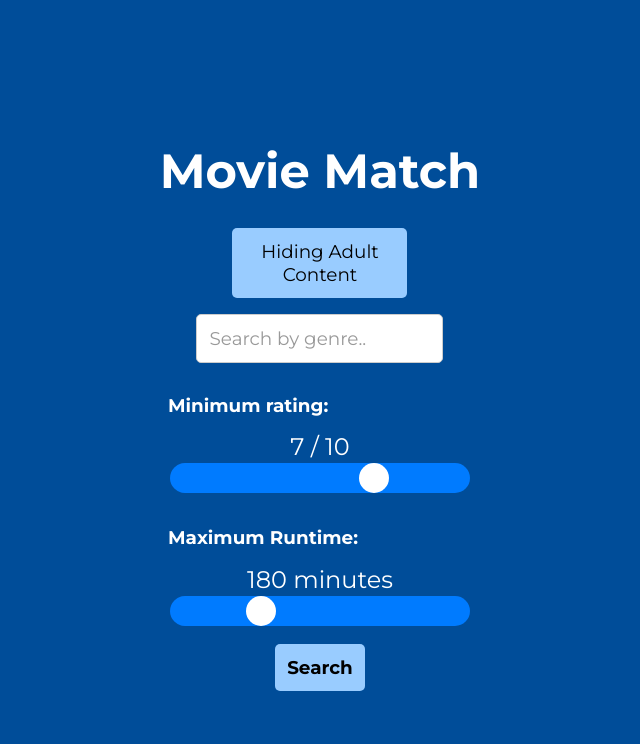
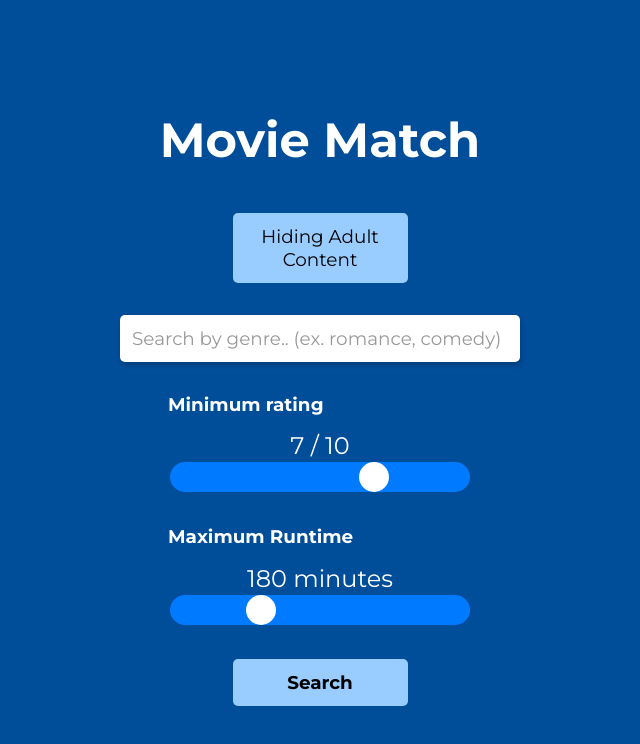
Before and after one commit to riya-dev/movie-oracle, a Next.js app in the folder website/: page / in a window 1280 px wide. Shown: the top 744 px of the page, without its empty margins (320-960 px from the left). Built offline with nearby package versions, Linux system fonts and the light colour scheme.

Commit message:
Many stylistic edits. Search modules stay within nav bar after animation.

```diff
--- a/website/components/NavBar.tsx
+++ b/website/components/NavBar.tsx
@@ -66,10 +66,10 @@ const NavBar = ({ onMoviesFetched }) => {
       <div className="navbar" style={{ height: navbarHeight }}>
         <form onSubmit={handleSearch} className={`form-container ${isTransformed ? 'transformed' : ''}`}>
           <a href="#">
-            <h1>Movie Match</h1>
+            <h1 className={`h1 ${isTransformed ? 'transformed' : ''}`}>Movie Match</h1>
           </a>
           <div className="form-item">
-            <button type="button" className="btn-adult" onClick={handleToggleAdultContent}>
+            <button type="button" className={`shiny-button ${isTransformed ? 'transformed' : ''}`} onClick={handleToggleAdultContent}>
               {showAdultContent ? 'Showing Adult Content' : 'Hiding Adult Content'}
             </button>
           </div>
@@ -77,8 +77,8 @@ const NavBar = ({ onMoviesFetched }) => {
           <div className="form-item">
             <input
               type="text"
-              placeholder="Search by genre.."
-              className='search-bar'
+              placeholder="Search by genre.. (ex. romance, comedy)"
+              className={`search-bar ${isTransformed ? 'transformed' : ''}`}
               value={genreSearch}
               name="genre"
               onChange={handleGenreSearchChange}
@@ -87,12 +87,12 @@ const NavBar = ({ onMoviesFetched }) => {
 
 
           <div className="form-item">
-            <h2>Minimum rating:</h2>
+            <h2>Minimum rating</h2>
             <div className='slider'>
               <label htmlFor="minRating">{ratingSliderValue} / 10</label>
               <input
                 type="range"
-                className="slider"
+                className={`slider ${isTransformed ? 'transformed' : ''}`}
                 min="0"
                 max="10"
                 step="0.5"
@@ -104,14 +104,13 @@ const NavBar = ({ onMoviesFetched }) => {
             </div>
           </div>
 
-
           <div className="form-item">
-            <h2>Maximum Runtime:</h2>
+            <h2>Maximum Runtime</h2>
             <div className='slider'>
               <label htmlFor="maxRuntime">{runtimeSliderValue} minutes</label>
               <input
                 type="range"
-                className="slider"
+                className={`slider ${isTransformed ? 'transformed' : ''}`}
                 min="15"
                 max="600"
                 step="5"
@@ -124,7 +123,7 @@ const NavBar = ({ onMoviesFetched }) => {
           </div>
 
           <div className="form-item">
-            <button type="submit" className="btn">
+            <button type="submit" className="shiny-search-button">
               Search
             </button>
           </div>
--- a/website/styles/components/_button.scss
+++ b/website/styles/components/_button.scss
@@ -12,6 +12,7 @@
     font-family: 'Montserrat', sans-serif;
     font-size: $font-size-md;
     font-weight: bold;
+    box-shadow: $base-box-shadow;
     transition: transform 0.2s ease, background-color 0.2s ease;
 }
 
@@ -51,3 +52,63 @@
         }
     }
 }
+
+@keyframes shine {
+    0% {
+        transform: translateX(-30px) rotate(-25deg);
+    }
+
+    100% {
+        transform: translateX(250px) rotate(-25deg);
+    }
+}
+
+@mixin shine {
+    margin: 1rem;
+    background: $tertiary;
+    font-family: 'Montserrat', sans-serif;
+    // color: #FFFFFF;
+    border: 0;
+    padding: 0.75rem 1.25rem;
+    width: 175px;
+    min-width: 50px;
+    font-size: $font-size-md;
+    cursor: pointer;
+    border-radius: math.div($base-border-radius, 4);
+    position: relative;
+    overflow: hidden;
+    transition: all 100ms linear;
+
+    &:hover {
+        transform: scale(1.10) rotate(-2.5deg);
+
+        &::after {
+            content: '';
+            display: block;
+            width: 175px;
+            min-width: 50px;
+            height: 175%;
+            background: rgb(255,255,255);
+            background: linear-gradient(90deg, rgba(255,255,255,0) 0%, rgba(255,255,255,1) 25%, rgba(255,255,255,1) 50%, rgba(255,255,255,1) 75%, rgba(255,255,255,0) 100%);
+            opacity: 0.5;
+            position: absolute;
+            top: -20px;
+            left: 0;
+            animation: shine 200ms linear;
+            transform: translateX(250px) rotate(-25deg);
+        }
+    }
+}
+
+.shiny-button {
+    @include shine;
+}
+
+.shiny-search-button {
+    @include shine;
+    font-weight: bold;
+
+    &.transformed {
+        width: 150px;
+    }
+}
--- a/website/styles/components/_card.scss
+++ b/website/styles/components/_card.scss
@@ -30,5 +30,5 @@
 }
 
 .card.hover{
-    transform: scale(1.05);
+    transform: scale(1.10);
 }
--- a/website/styles/components/_search-bar.scss
+++ b/website/styles/components/_search-bar.scss
@@ -6,17 +6,19 @@ $search-bar-placeholder-color: #999;
 $search-bar-focus-border: 2px solid #007bff;
 
 .search-bar {
-  width: 100%;
-  max-width: 400px;
+  // width: 100%;
+  width: 400px;
+  min-width: 100px;
   // margin: $base-margin;
   padding: $base-padding;
-  border: $search-bar-border;
+  // border: $search-bar-border;
+  border: 0;
   border-radius: math.div($base-border-radius, 4);
   box-sizing: border-box;
   font-size: $font-size-md;
   font-family: 'Montserrat', sans-serif;
-  // font-weight: bold;
   background-color: $search-bar-background;
+  box-shadow: $base-box-shadow;
   transition: transform 0.2s ease, background-color 0.2s ease;
 
     &::placeholder {
@@ -30,6 +32,11 @@ $search-bar-focus-border: 2px solid #007bff;
     }
 
     &:hover{
-      transform: scale(1.10);
+      // transform: scale(1.10);
+      transform: scale(1.10) rotate(-2.5deg);
+    }
+
+    &.transformed {
+      width: 187px;
     }
 }
--- a/website/styles/components/_texts.scss
+++ b/website/styles/components/_texts.scss
@@ -1,4 +1,9 @@
 $primary: #003566;
+
+.h1.transformed {
+    font-size: 2rem;
+    margin-left: 1rem;
+}
 
 .h2-alt {
     color: $primary;
--- a/website/styles/index.css
+++ b/website/styles/index.css
@@ -57,7 +57,7 @@ html {
 }
 
 .card.hover {
-  transform: scale(1.05);
+  transform: scale(1.1);
 }
 
 .btn {
@@ -71,6 +71,7 @@ html {
   font-family: "Montserrat", sans-serif;
   font-size: 1.15rem;
   font-weight: bold;
+  box-shadow: 1px 3px 5px rgba(0, 0, 0, 0.2);
   transition: transform 0.2s ease, background-color 0.2s ease;
 }
 .btn:hover {
@@ -88,6 +89,7 @@ html {
   font-family: "Montserrat", sans-serif;
   font-size: 1.15rem;
   font-weight: bold;
+  box-shadow: 1px 3px 5px rgba(0, 0, 0, 0.2);
   transition: transform 0.2s ease, background-color 0.2s ease;
   border: 2px solid #99ccff;
 }
@@ -107,6 +109,7 @@ html {
   font-family: "Montserrat", sans-serif;
   font-size: 1.15rem;
   font-weight: bold;
+  box-shadow: 1px 3px 5px rgba(0, 0, 0, 0.2);
   transition: transform 0.2s ease, background-color 0.2s ease;
   width: 175px;
   min-width: 50px;
@@ -127,12 +130,93 @@ html {
   font-family: "Montserrat", sans-serif;
   font-size: 1.15rem;
   font-weight: bold;
+  box-shadow: 1px 3px 5px rgba(0, 0, 0, 0.2);
   transition: transform 0.2s ease, background-color 0.2s ease;
   border: 2px solid #99ccff;
 }
 .btn-adult .btn-outlined:hover {
   background-color: #99ccff;
   transform: scale(1.1);
+}
+
+@keyframes shine {
+  0% {
+    transform: translateX(-30px) rotate(-25deg);
+  }
+  100% {
+    transform: translateX(250px) rotate(-25deg);
+  }
+}
+.shiny-button {
+  margin: 1rem;
+  background: #99ccff;
+  font-family: "Montserrat", sans-serif;
+  border: 0;
+  padding: 0.75rem 1.25rem;
+  width: 175px;
+  min-width: 50px;
+  font-size: 1.15rem;
+  cursor: pointer;
+  border-radius: 5px;
+  position: relative;
+  overflow: hidden;
+  transition: all 100ms linear;
+}
+.shiny-button:hover {
+  transform: scale(1.1) rotate(-2.5deg);
+}
+.shiny-button:hover::after {
+  content: "";
+  display: block;
+  width: 175px;
+  min-width: 50px;
+  height: 175%;
+  background: rgb(255, 255, 255);
+  background: linear-gradient(90deg, rgba(255, 255, 255, 0) 0%, rgb(255, 255, 255) 25%, rgb(255, 255, 255) 50%, rgb(255, 255, 255) 75%, rgba(255, 255, 255, 0) 100%);
+  opacity: 0.5;
+  position: absolute;
+  top: -20px;
+  left: 0;
+  animation: shine 200ms linear;
+  transform: translateX(250px) rotate(-25deg);
+}
+
+.shiny-search-button {
+  margin: 1rem;
+  background: #99ccff;
+  font-family: "Montserrat", sans-serif;
+  border: 0;
+  padding: 0.75rem 1.25rem;
+  width: 175px;
+  min-width: 50px;
+  font-size: 1.15rem;
+  cursor: pointer;
+  border-radius: 5px;
+  position: relative;
+  overflow: hidden;
+  transition: all 100ms linear;
+  font-weight: bold;
+}
+.shiny-search-button:hover {
+  transform: scale(1.1) rotate(-2.5deg);
+}
+.shiny-search-button:hover::after {
+  content: "";
+  display: block;
+  width: 175px;
+  min-width: 50px;
+  height: 175%;
+  background: rgb(255, 255, 255);
+  background: linear-gradient(90deg, rgba(255, 255, 255, 0) 0%, rgb(255, 255, 255) 25%, rgb(255, 255, 255) 50%, rgb(255, 255, 255) 75%, rgba(255, 255, 255, 0) 100%);
+  opacity: 0.5;
+  position: absolute;
+  top: -20px;
+  left: 0;
+  animation: shine 200ms linear;
+  transform: translateX(250px) rotate(-25deg);
+}
+.shiny-search-button.transformed {
+  width: 150px;
 }
 
 .navbar {
@@ -153,15 +237,16 @@ html {
   }
 }
 .search-bar {
-  width: 100%;
-  max-width: 400px;
+  width: 400px;
+  min-width: 100px;
   padding: 0.75rem;
-  border: 1px solid #ccc;
+  border: 0;
   border-radius: 5px;
   box-sizing: border-box;
   font-size: 1.15rem;
   font-family: "Montserrat", sans-serif;
   background-color: #fff;
+  box-shadow: 1px 3px 5px rgba(0, 0, 0, 0.2);
   transition: transform 0.2s ease, background-color 0.2s ease;
 }
 .search-bar::-moz-placeholder {
@@ -176,7 +261,10 @@ html {
   transform: scale(1.1);
 }
 .search-bar:hover {
-  transform: scale(1.1);
+  transform: scale(1.1) rotate(-2.5deg);
+}
+.search-bar.transformed {
+  width: 187px;
 }
 
 .slider {
@@ -218,7 +306,10 @@ html {
 }
 .slider input[type=range]:hover {
   opacity: 1;
-  transform: scale(1.1);
+  transform: scale(1.1) rotate(-2.5deg);
+}
+.slider input[type=range].transformed {
+  width: 150px;
 }
 .slider label {
   color: white;
@@ -233,6 +324,11 @@ html {
   flex-direction: column;
   gap: 1rem;
   margin: auto;
+  align-items: center;
+  align-content: center;
+}
+.form-container.transformed {
+  flex-direction: row;
   align-items: center;
   align-content: center;
 }
@@ -251,10 +347,9 @@ html {
   align-self: center;
 }
 
-.form-container.transformed {
-  flex-direction: row;
-  align-items: center;
-  align-content: center;
+.h1.transformed {
+  font-size: 2rem;
+  margin-left: 1rem;
 }
 
 .h2-alt {
```
Also changed, not shown: website/styles/components/_form-container.scss (+7 -6 lines), website/styles/components/_slider.scss (+5 -2 lines), website/components/Footer.tsx (added), 1 other file (tests, documents, lock files or other folders).
